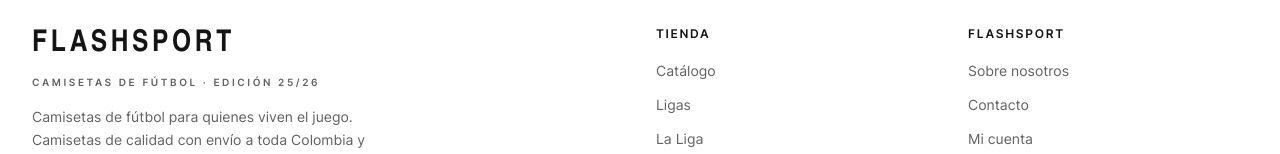
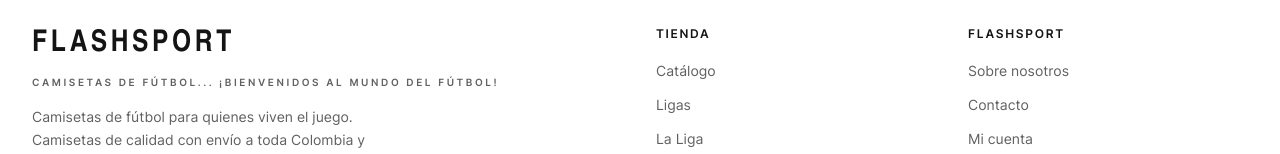
Before and after one commit to DiegoAndres05/football-jersey-store, a Next.js app: page / in a window 1280 px wide. Shown: the part 2519-2673 px from the top of the page. Built offline with nearby package versions, Linux system fonts and the light colour scheme; no server answers; the database is empty.

Commit message:
update(footer): revise footer text for enhanced engagement
- Changed footer text from "Camisetas de fútbol · Edición 25/26" to "Camisetas de fútbol... ¡Bienvenidos al mundo del fútbol!" to create a more welcoming and engaging message for users.

```diff
--- a/src/components/layout/footer.tsx
+++ b/src/components/layout/footer.tsx
@@ -34,7 +34,7 @@ export function Footer() {
               {SITE.brand}
             </Link>
             <p className="mt-2 text-[10px] font-semibold uppercase tracking-[0.26em] text-muted-foreground">
-              Camisetas de fútbol · Edición 25/26
+              Camisetas de fútbol... ¡Bienvenidos al mundo del fútbol!
             </p>
             <p className="mt-3 text-sm text-muted-foreground leading-relaxed max-w-sm">
               {SITE.tagline} Camisetas de calidad con envío a toda Colombia y
```
